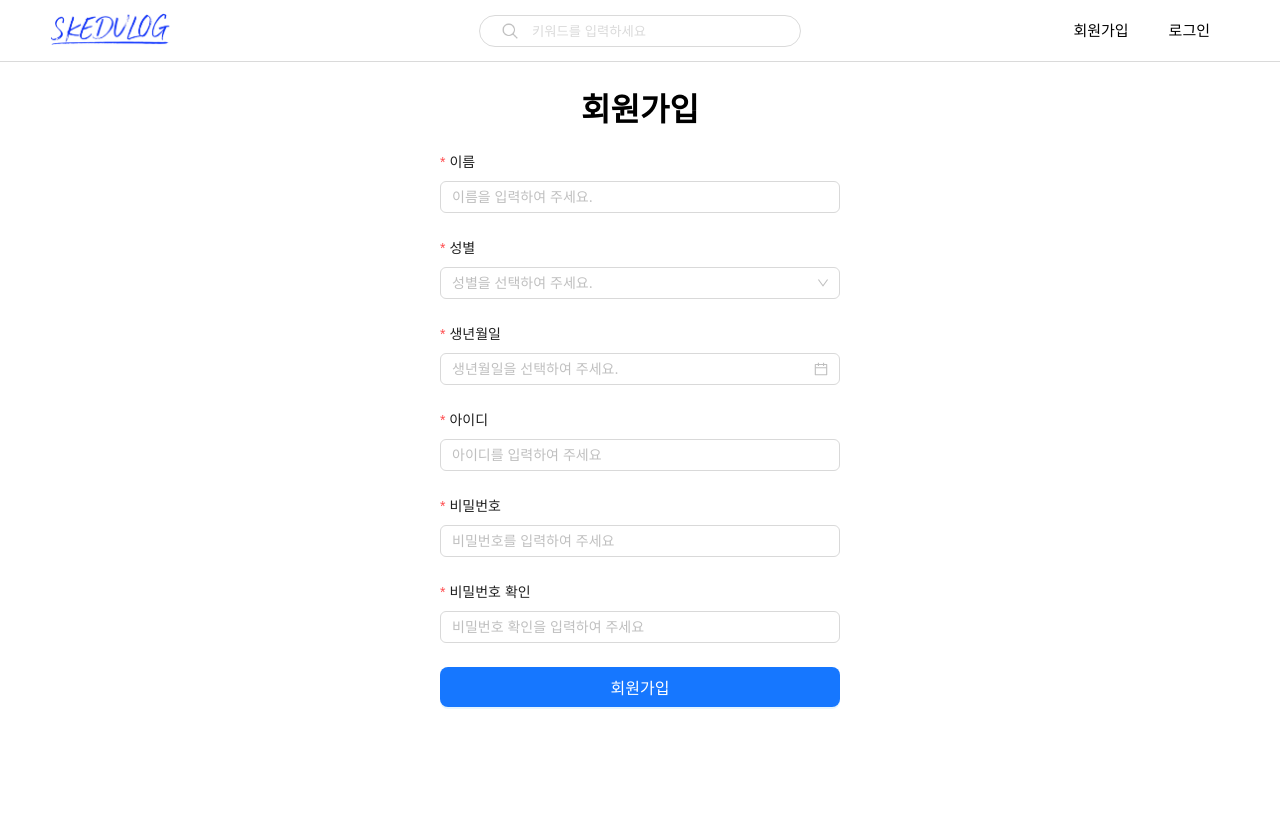
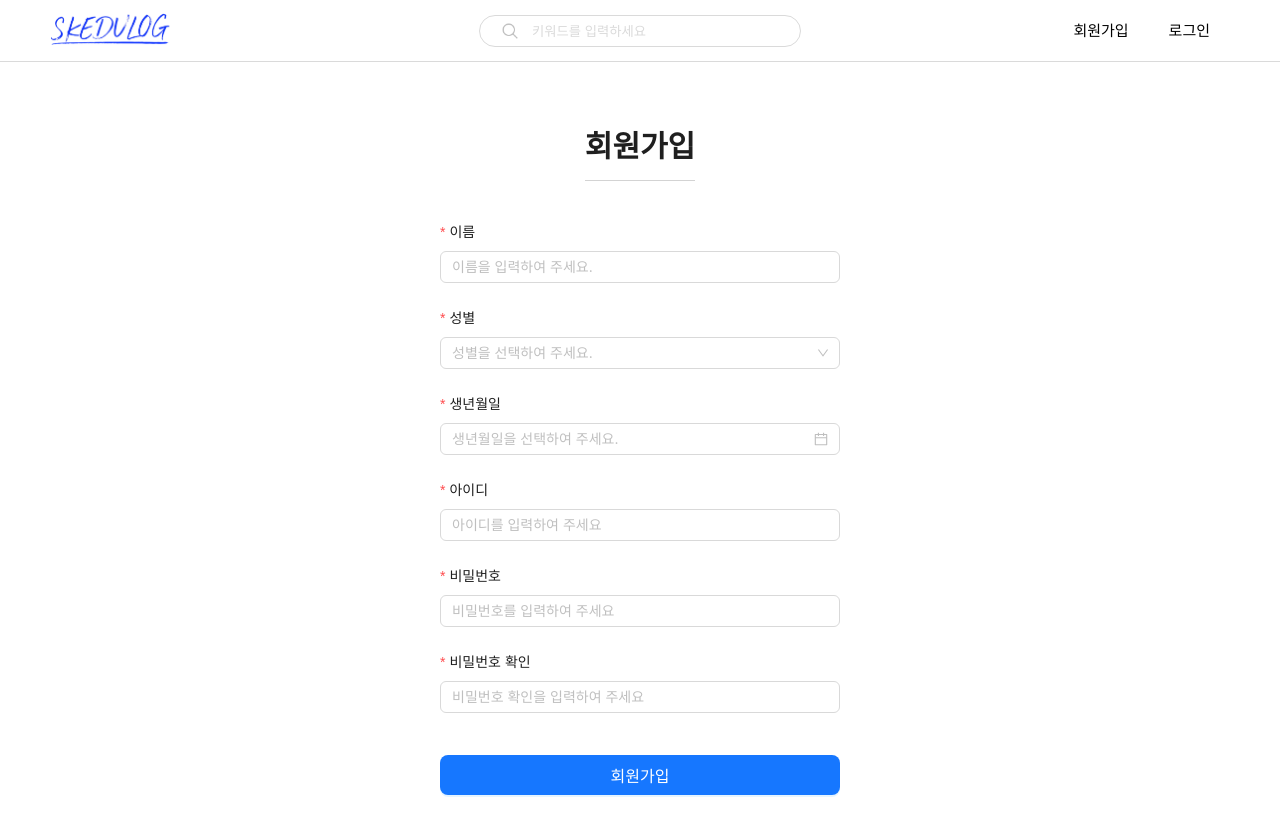
Before and after one commit to skedulog/skedulog-FE, a React (Vite) app: page /signup in a window 1280 px wide. Before the commit the page ends 800 px from the top, so only its background shows below. Built offline with nearby package versions, Linux system fonts and the light colour scheme.

Commit message:
set up Page Title component

```diff
--- /dev/null
+++ b/src/components/pagetitle/PageTitle.module.scss
@@ -0,0 +1,6 @@
+.page_title_container {
+    margin: 40px 0px;
+    border-bottom: solid;
+    border-color: lightgrey;
+    border-bottom-width: thin;
+}
--- /dev/null
+++ b/src/components/pagetitle/PageTitle.tsx
@@ -0,0 +1,16 @@
+import { PageInformation } from "../../interfaces/PageInformation";
+import { Typography } from "antd";
+import styles from "./PageTitle.module.scss";
+
+const PageTitle: React.FC<PageInformation> = ({ title }) => {
+
+    const { Title } = Typography;
+
+    return (
+        <div className={styles.page_title_container}>
+            <Title level={2}>{title}</Title>
+        </div>
+    )
+}
+
+export default PageTitle;
--- /dev/null
+++ b/src/interfaces/PageInformation.tsx
@@ -0,0 +1,3 @@
+export interface PageInformation {
+    title: string;
+}
--- a/src/routes/login/LogIn.tsx
+++ b/src/routes/login/LogIn.tsx
@@ -8,6 +8,7 @@ import { useDispatch } from 'react-redux';
 import { useNavigate } from 'react-router';
 import { setRefreshToken } from "../../cookie/Cookie";
 import { SET_TOKEN } from "../../redux/Auth";
+import PageTitle from '../../components/pagetitle/PageTitle';
 
 const LOG_IN = gql`
     mutation LogIn(
@@ -54,9 +55,7 @@ export default function LogIn() {
 
     return (
         <div className={styles.log_in_form_container}>
-            <div>
-                <h1>로그인</h1>
-            </div>
+            <PageTitle title='로그인' />
             <div className={styles.log_in_form}>
                 <Form form={form} name="logInForm" layout="vertical" onFinish={handleFinish} onFinishFailed={handleFinishFailed}>
                     <Form.Item
--- a/src/routes/member/MemberUpdate.tsx
+++ b/src/routes/member/MemberUpdate.tsx
@@ -3,9 +3,10 @@ import { useEffect, useState } from "react";
 import { Member } from "../../interfaces/Member";
 import { useForm } from "antd/es/form/Form";
 import { Button, DatePicker, Form, Input, Select } from "antd";
+import { useApolloClient } from "@apollo/client";
 import styles from "../../styles/routes/member/MemberUpdate.module.scss"
 import dayjs from "dayjs";
-import { useApolloClient } from "@apollo/client";
+import PageTitle from "../../components/pagetitle/PageTitle";
 
 const GET_MEMBER = gql`
     query Member {
@@ -132,9 +133,7 @@ export default function MemberUpdate() {
 
     return (
         <div className={styles.member_update_form_container}>
-            <div>
-                <h1>회원정보</h1>
-            </div>
+            <PageTitle title="회원정보" />
             <div className={styles.member_update_form}>
                 <Form
                     requiredMark={false}
--- a/src/routes/signup/SignUp.tsx
+++ b/src/routes/signup/SignUp.tsx
@@ -5,6 +5,7 @@ import { Button, Form, Input, Select, DatePicker } from "antd"
 import { Member } from "../../interfaces/Member";
 import styles from "../../styles/routes/signup/SignUp.module.scss"
 import { useNavigate } from "react-router";
+import PageTitle from "../../components/pagetitle/PageTitle"
 
 const SIGN_UP = gql`
     mutation SignUp(
@@ -88,9 +89,7 @@ export default function SignUp() {
 
     return (
         <div className={styles.sign_up_form_container}>
-            <div>
-                <h1>회원가입</h1>
-            </div>
+            <PageTitle title="회원가입" />
             <div className={styles.sign_up_form}>
                 <Form form={form} name="signUpForm" layout="vertical" onFinish={handleCreateMember} onFinishFailed={handleFinishFailed}>
                     <Form.Item
--- a/src/styles/routes/login/LogIn.module.scss
+++ b/src/styles/routes/login/LogIn.module.scss
@@ -6,6 +6,10 @@
 
     .log_in_form {
         width: 25rem;
+
+        button {
+            margin-top: 1.1rem;
+        }
     }
 
     .login_fail_notice {
--- a/src/styles/routes/member/MemberUpdate.module.scss
+++ b/src/styles/routes/member/MemberUpdate.module.scss
@@ -5,6 +5,10 @@
     width: 100%;
     .member_update_form {
         width: 25rem;
+
+        button {
+            margin-top: 1.1rem;
+        }
     }
 }
 
--- a/src/styles/routes/signup/SignUp.module.scss
+++ b/src/styles/routes/signup/SignUp.module.scss
@@ -5,6 +5,10 @@
     width: 100%;
     .sign_up_form {
         width: 25rem;
+
+        button {
+            margin-top: 1.1rem;
+        }
     }
 }
 
```
